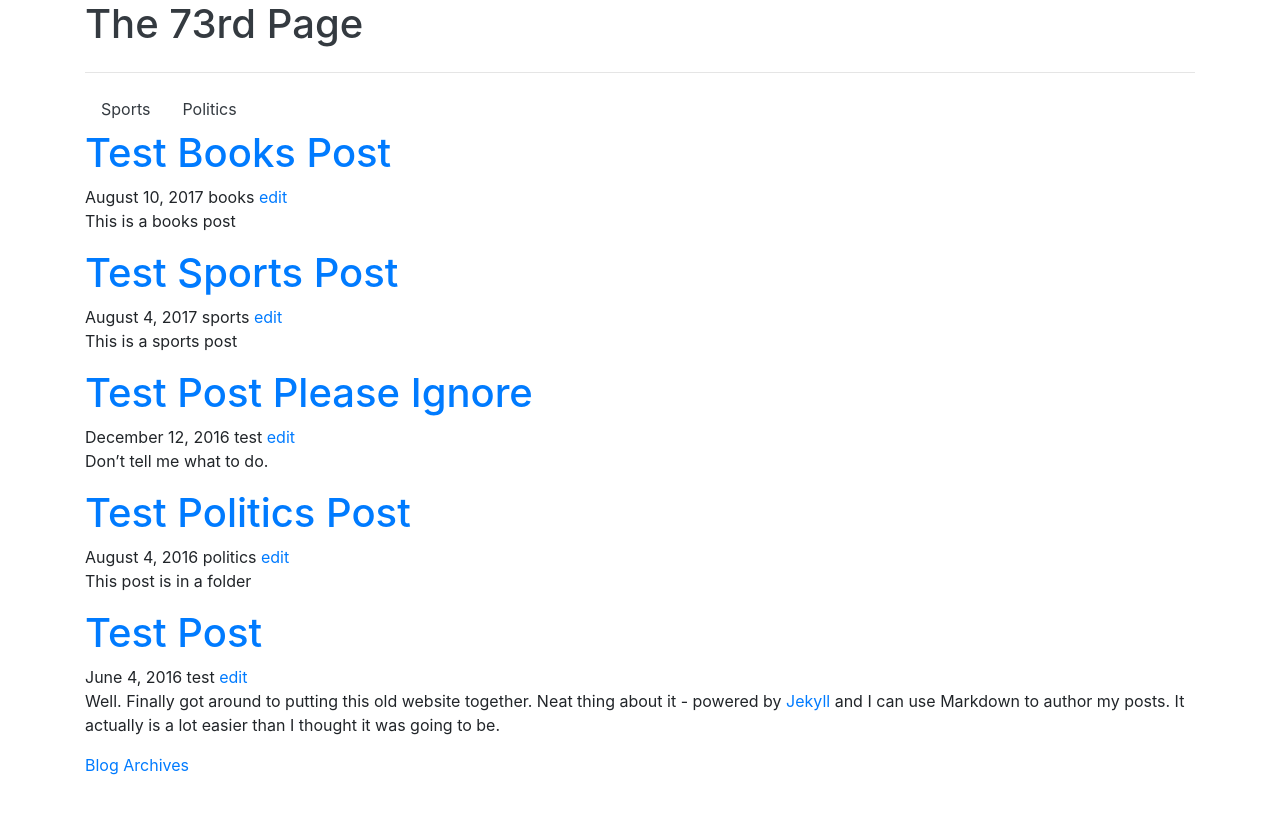
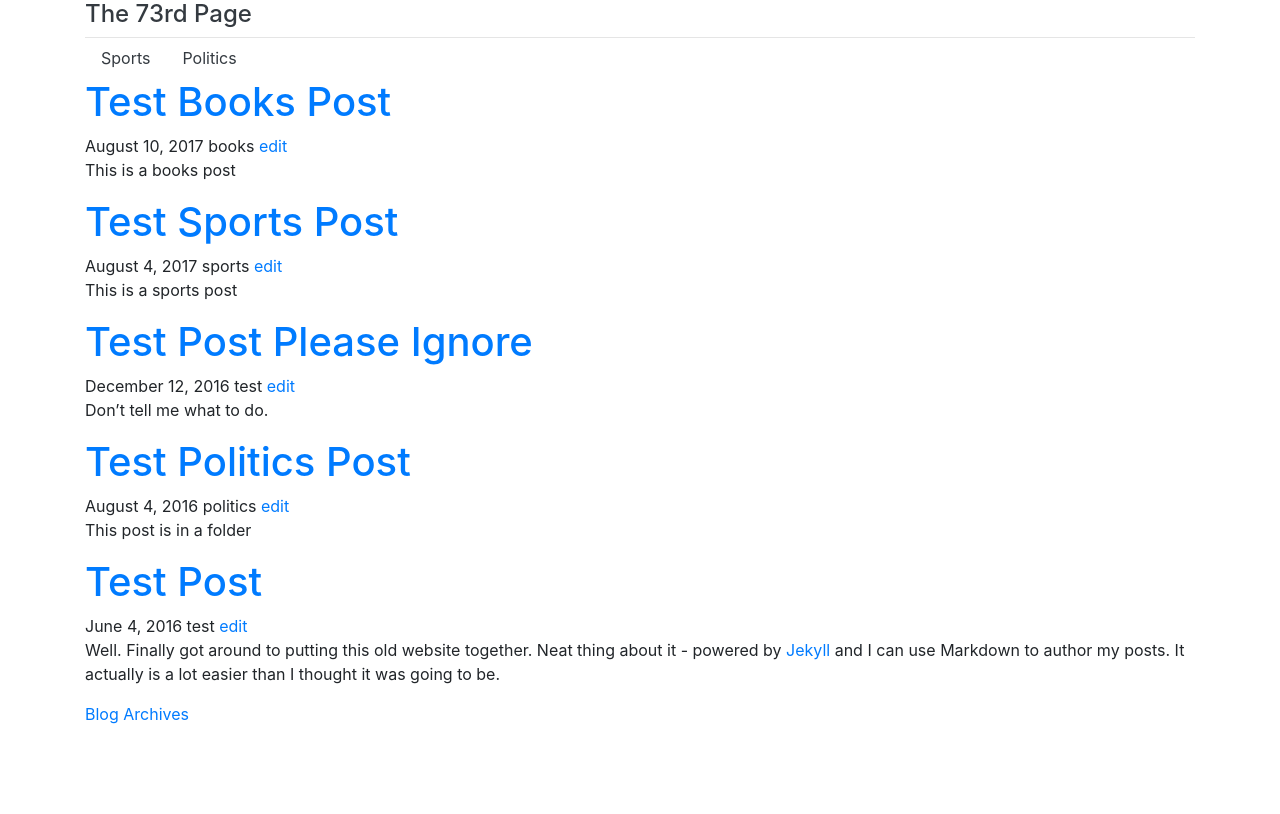
Before and after one commit to SevenZeroThree/The-73rd-Page, a Jekyll site: the page built from index.html, in a window 1280 px wide. Shown: the top 814 px of the page. Built offline with Jekyll 4.4.1, drawn with Linux system fonts in a browser that asks for light colours; the list of posts is cut into pages by our own code.

Commit message:
styling changes for header

```diff
--- a/_includes/header.html
+++ b/_includes/header.html
@@ -1,10 +1,10 @@
 <div class="container">
 	<div class="row">
 		<div class="col">
-			<h1><a href="{{ site.baseurl }}/" class="text-dark">The 73rd Page</a></h1>
+			<h4><a href="{{ site.baseurl }}/" class="text-dark">The 73rd Page</a></h4>
 		</div>
 	</div>
-	<hr />
+	<hr class="m-0" />
 	<div class="row">
 		<div class="col">
 			<nav id="main-nav">
```
